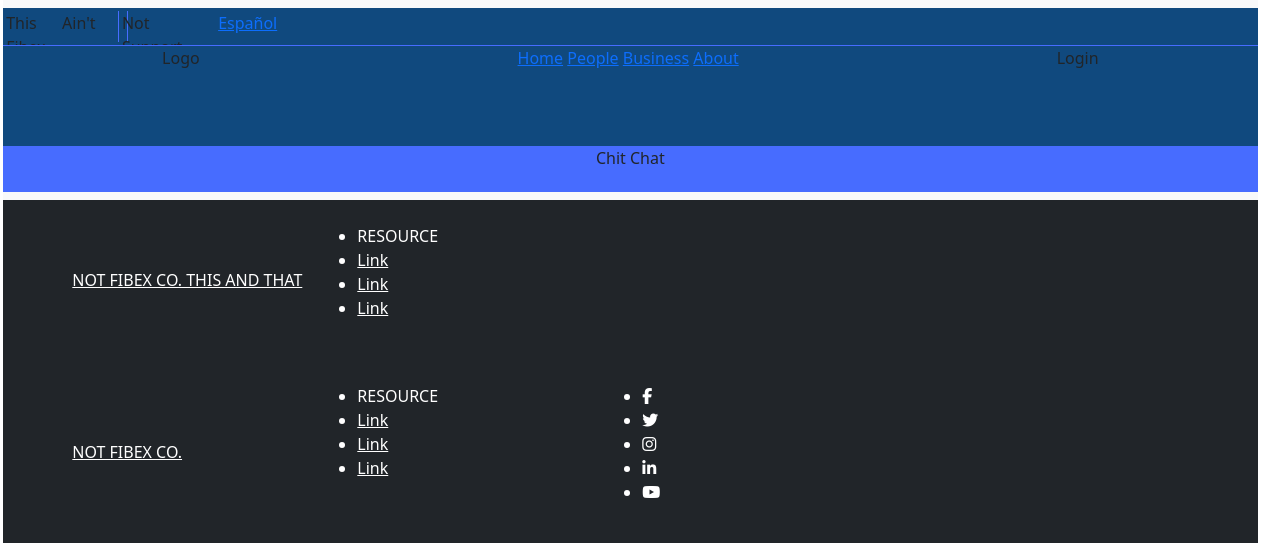
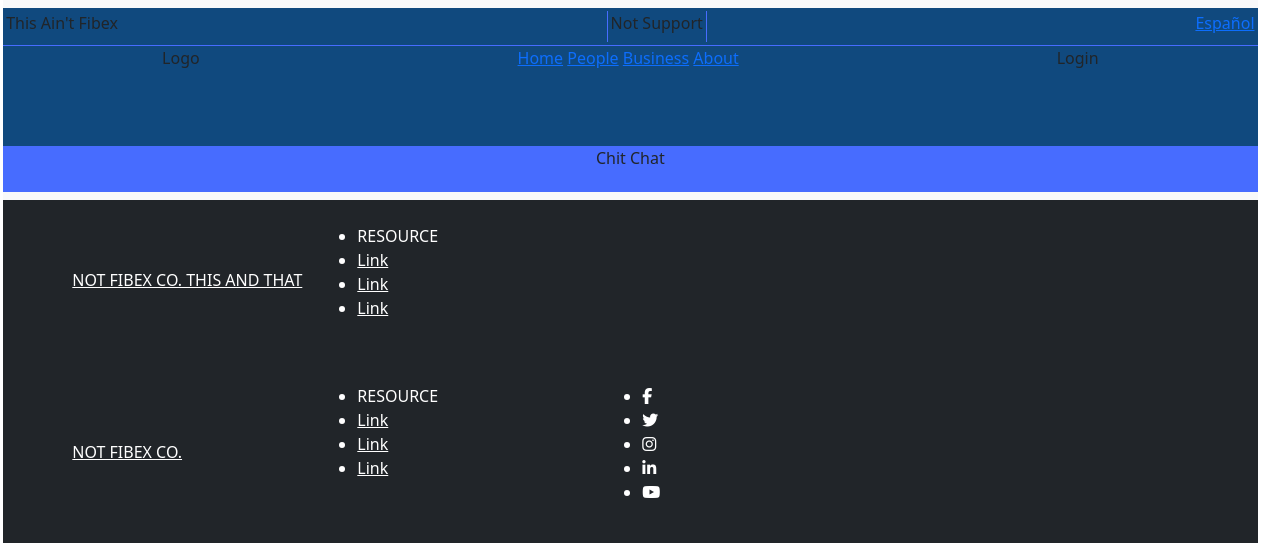
Before and after one commit to laponte16/isp-sample, a PHP site: page / in a window 1280 px wide. Shown: the top 543 px of the page. Run offline with PHP 8.4, Linux system fonts and the light colour scheme; some libraries are stand-ins or nearby versions.

Commit message:
Update styles.css

```diff
--- a/styles.css
+++ b/styles.css
@@ -34,15 +34,15 @@
 
     display: flex;
     flex-flow: row nowrap;
-    justify-content: normal;
+    justify-content: space-between;
     text-align: justify;
 }
 .navTop1{
-    width: 80%;
+
     height: 100%;
 }
 .navTop2{
-    width: 10%;
+
     height: 100%;
 
     border-left: solid 1px #476CFF;
@@ -51,7 +51,7 @@
     padding-right: 3px;
 }
 .navTop3{
-    width: 10%;
+
     height: 100%;
 }
 .navMid{
```
